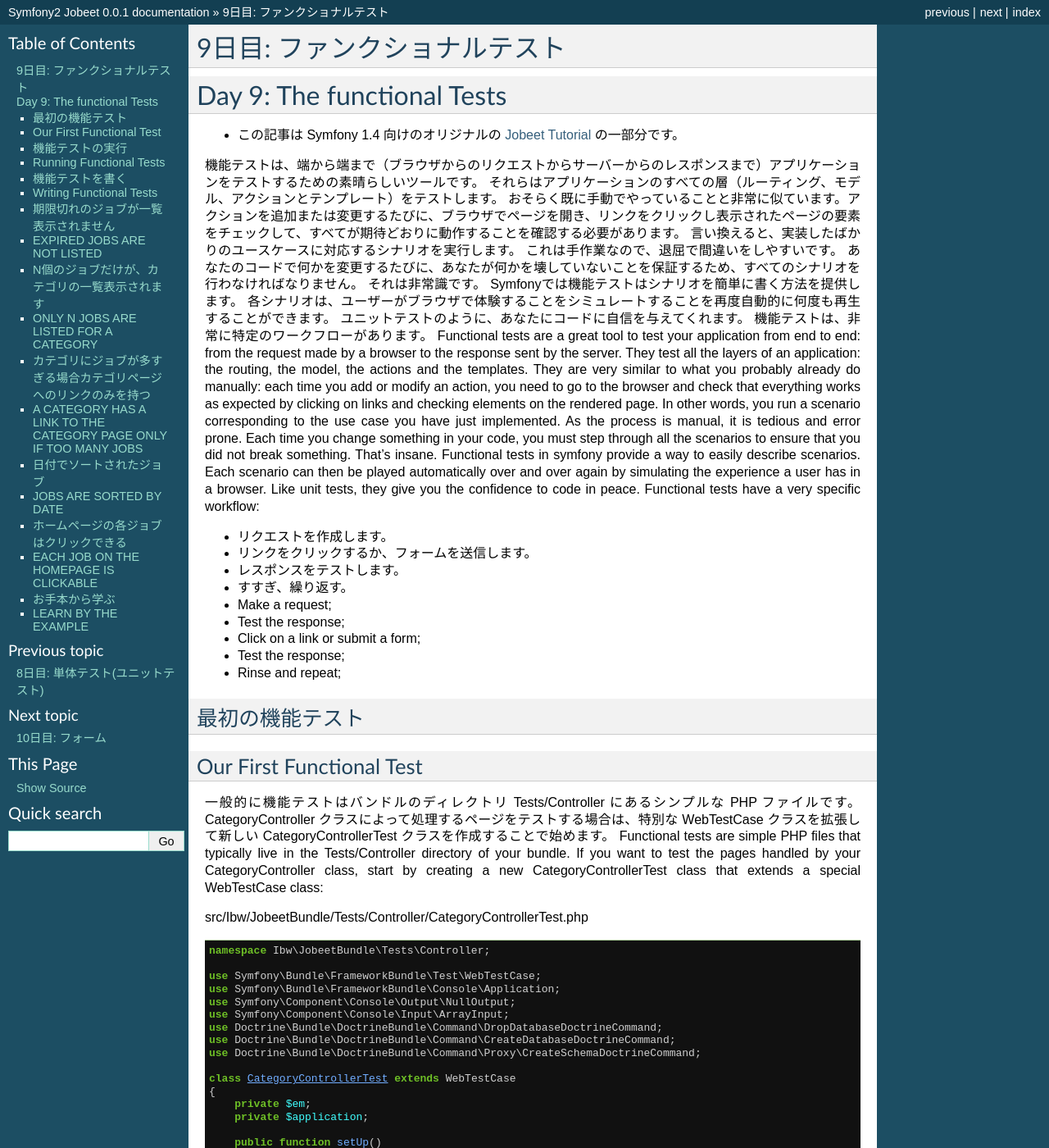
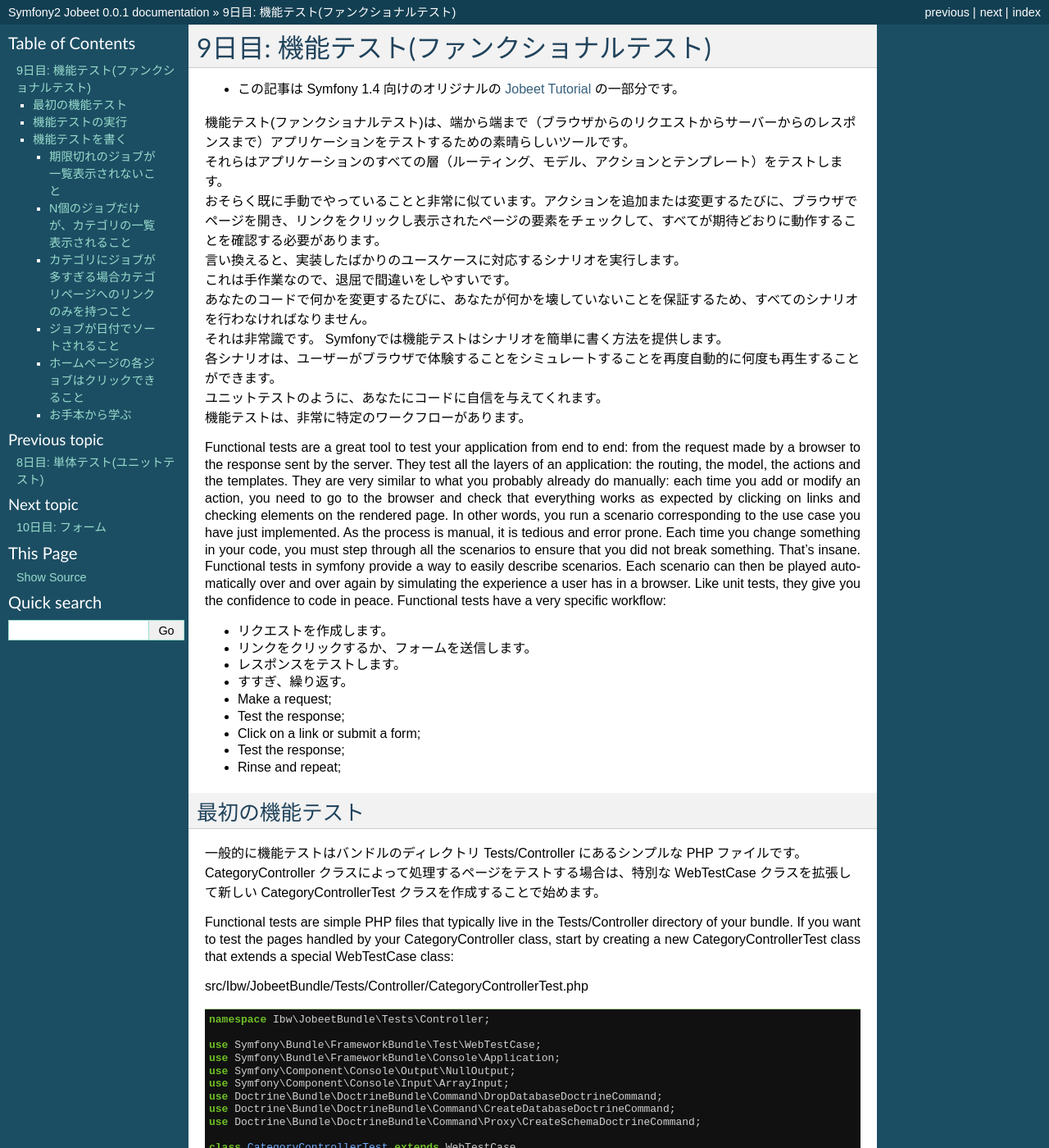
Before and after one commit to symfony-japan-old/symfony2-jobeet-ja, a Sphinx documentation site: the page built from source/day-9-the-functional-tests.rst, in a window 1280 px wide and 1400 px high. Shown: the whole window at 82% size. Built offline with Sphinx 7.4.7, drawn with Linux system fonts in a browser that asks for light colours; some of the changed text lies outside the part shown.

Commit message:
タイトルを整形し、日本語だけに。

```diff
--- a/source/day-9-the-functional-tests.rst
+++ b/source/day-9-the-functional-tests.rst
@@ -1,20 +1,18 @@
-9日目: ファンクショナルテスト
-===========================
-Day 9: The functional Tests
-===========================
+9日目: 機能テスト(ファンクショナルテスト)
+=========================================
 
 .. include:: common/original.rst.inc
 
-機能テストは、端から端まで（ブラウザからのリクエストからサーバーからのレスポンスまで）アプリケーションをテストするための素晴らしいツールです。
-それらはアプリケーションのすべての層（ルーティング、モデル、アクションとテンプレート）をテストします。
-おそらく既に手動でやっていることと非常に似ています。アクションを追加または変更するたびに、ブラウザでページを開き、リンクをクリックし表示されたページの要素をチェックして、すべてが期待どおりに動作することを確認する必要があります。
-言い換えると、実装したばかりのユースケースに対応するシナリオを実行します。
-これは手作業なので、退屈で間違いをしやすいです。
-あなたのコードで何かを変更するたびに、あなたが何かを壊していないことを保証するため、すべてのシナリオを行わなければなりません。
-それは非常識です。 Symfonyでは機能テストはシナリオを簡単に書く方法を提供します。
-各シナリオは、ユーザーがブラウザで体験することをシミュレートすることを再度自動的に何度も再生することができます。
-ユニットテストのように、あなたにコードに自信を与えてくれます。
-機能テストは、非常に特定のワークフローがあります。
+| 機能テスト(ファンクショナルテスト)は、端から端まで（ブラウザからのリクエストからサーバーからのレスポンスまで）アプリケーションをテストするための素晴らしいツールです。
+| それらはアプリケーションのすべての層（ルーティング、モデル、アクションとテンプレート）をテストします。
+| おそらく既に手動でやっていることと非常に似ています。アクションを追加または変更するたびに、ブラウザでページを開き、リンクをクリックし表示されたページの要素をチェックして、すべてが期待どおりに動作することを確認する必要があります。
+| 言い換えると、実装したばかりのユースケースに対応するシナリオを実行します。
+| これは手作業なので、退屈で間違いをしやすいです。
+| あなたのコードで何かを変更するたびに、あなたが何かを壊していないことを保証するため、すべてのシナリオを行わなければなりません。
+| それは非常識です。 Symfonyでは機能テストはシナリオを簡単に書く方法を提供します。
+| 各シナリオは、ユーザーがブラウザで体験することをシミュレートすることを再度自動的に何度も再生することができます。
+| ユニットテストのように、あなたにコードに自信を与えてくれます。
+| 機能テストは、非常に特定のワークフローがあります。
 Functional tests are a great tool to test your application from end to end: from the request made by a browser to the response sent by the server.
 They test all the layers of an application: the routing, the model, the actions and the templates.
 They are very similar to what you probably already do manually: each time you add or modify an action, you need to go to the browser and check that everything works as expected by clicking on links and checking elements on the rendered page.
@@ -37,12 +35,10 @@
 * Rinse and repeat;
 
 最初の機能テスト
--------------
-Our First Functional Test
--------------------------
+----------------
 
-一般的に機能テストはバンドルのディレクトリ Tests/Controller にあるシンプルな PHP ファイルです。
-CategoryController クラスによって処理するページをテストする場合は、特別な WebTestCase クラスを拡張して新しい CategoryControllerTest クラスを作成することで始めます。
+| 一般的に機能テストはバンドルのディレクトリ Tests/Controller にあるシンプルな PHP ファイルです。
+| CategoryController クラスによって処理するページをテストする場合は、特別な WebTestCase クラスを拡張して新しい CategoryControllerTest クラスを作成することで始めます。
 Functional tests are simple PHP files that typically live in the Tests/Controller directory of your bundle.
 If you want to test the pages handled by your CategoryController class, start by creating a new CategoryControllerTest class that extends a special WebTestCase class:
 
@@ -131,9 +127,7 @@
 To learn more about crawler, read the Symfony documentation here.
 
 機能テストの実行
--------------
-Running Functional Tests
-------------------------
+----------------
 
 ユニットテストに関して、 PHPUnit のコマンドを実行することで機能テストを実行することができます。
 As for unit tests, launching functional tests can be done by executing the phpunit command:
@@ -159,19 +153,15 @@
    Failed asserting that false is true.
 
 機能テストを書く
-------------
-Writing Functional Tests
-------------------------
+----------------
 
-機能テストを書くことはブラウザでシナリオを演じることに似ています。すでに2日目のストーリーとしてテストする必要のあるすべてのシナリオは書かかれています。
-まずは、 JobControllerTest クラスを編集して Jobeet のホームページをテストしてみましょう。 次のコードで置き換えます。
+| 機能テストを書くことはブラウザでシナリオを演じることに似ています。すでに2日目のストーリーとしてテストする必要のあるすべてのシナリオは書かかれています。
+| まずは、 JobControllerTest クラスを編集して Jobeet のホームページをテストしてみましょう。 次のコードで置き換えます。
 Writing functional tests is like playing a scenario in a browser. We already have written all the scenarios we need to test as part of the day 2 stories.
 First, let’s test the Jobeet homepage by editing the JobControllerTest class. Replace the code with the following one:
 
-期限切れのジョブが一覧表示されません
------------------------------
-EXPIRED JOBS ARE NOT LISTED
----------------------------
+期限切れのジョブが一覧表示されないこと
+~~~~~~~~~~~~~~~~~~~~~~~~~~~~~~~~~~~~~~
 
 .. code-block:: php
 
@@ -254,19 +244,17 @@
        }
    }
 
-ホームページから期限切れのジョブの除外を検証するために、CSSセレクタ ``.jobs td.position:contains("Expired")`` が、レスポンスの中のHTMLコンテンツ内のどれとも一致しないことを確認します。
-（フィクスチャーの中で唯一、有効期限が切れた仕事は、役職に「Expired」が含まれていたことを思い出してください）。
+| ホームページから期限切れのジョブの除外を検証するために、CSSセレクタ ``.jobs td.position:contains("Expired")`` が、レスポンスの中のHTMLコンテンツ内のどれとも一致しないことを確認します。
+| （フィクスチャーの中で唯一、有効期限が切れた仕事は、役職に「Expired」が含まれていたことを思い出してください）。
 To verify the exclusion of expired jobs from the homepage,
 we check that the CSS selector .jobs td.position:contains("Expired") does not match anywhere in the response HTML content
 (remember that in the fixtures, the only expired job we have contains “Expired” in the position).
 
-N個のジョブだけが、カテゴリの一覧表示されます
------------------------------------
-ONLY N JOBS ARE LISTED FOR A CATEGORY
--------------------------------------
+N個のジョブだけが、カテゴリの一覧表示されること
+~~~~~~~~~~~~~~~~~~~~~~~~~~~~~~~~~~~~~~~~~~~~~~~
 
-TestIndex（） 関数の最後に次のコードを追加します。
-機能テストで app/config/config.yml で定義されたカスタムパラメータを取得するには、カーネルを使用します。
+| TestIndex（） 関数の最後に次のコードを追加します。
+| 機能テストで app/config/config.yml で定義されたカスタムパラメータを取得するには、カーネルを使用します。
 Add the following code at the end of  your testIndex() function.
 To get the custom parameter defined in app/config/config.yml in our functional test, we will use the kernel:
 
@@ -298,10 +286,8 @@
               <div class="category">
    <!-- ... -->
 
-カテゴリにジョブが多すぎる場合カテゴリページへのリンクのみを持つ
-------------------------------------------------
-A CATEGORY HAS A LINK TO THE CATEGORY PAGE ONLY IF TOO MANY JOBS
-----------------------------------------------------------------
+カテゴリにジョブが多すぎる場合カテゴリページへのリンクのみを持つこと
+~~~~~~~~~~~~~~~~~~~~~~~~~~~~~~~~~~~~~~~~~~~~~~~~~~~~~~~~~~~~~~~~~~~~
 
 src/Ibw/JobeetBundle/Tests/Controller/JobControllerTest.php
 
@@ -314,15 +300,13 @@
        $this->assertTrue($crawler->filter('.category_programming .more_jobs')->count() == 1);
    }
 
-これらのテストでは、デザインカテゴリに「 more jobs 」リンクがないこと(``.category_design .more_jobs`` がないこと)を確認し、
-プログラミングカテゴリには「 more jobs 」リンクがあること(``.category_programming .more_jobs`` があること)をチェックします。
+| これらのテストでは、デザインカテゴリに「 more jobs 」リンクがないこと(``.category_design .more_jobs`` がないこと)を確認し、
+| プログラミングカテゴリには「 more jobs 」リンクがあること(``.category_programming .more_jobs`` があること)をチェックします。
 In these tests, we check that there is no “more jobs” link for the design category (.category_design .more_jobs does not exist),
  and that there is a “more jobs” link for the programming category (.category_programming .more_jobs does exist).
 
-日付でソートされたジョブ
-------------------
-JOBS ARE SORTED BY DATE
------------------------
+ジョブが日付でソートされること
+~~~~~~~~~~~~~~~~~~~~~~~~~~~~~~
 
 ジョブが実際に日付でソートされているかどうかをテストするために、ホームページに記載された最初の仕事が、期待したものであることを確認する必要があります。
 URL に期待する主キーが含まれていることを確認することで行います。
@@ -391,10 +375,8 @@
 
    //...
 
-ホームページの各ジョブはクリックできる
-----------------------------
-EACH JOB ON THE HOMEPAGE IS CLICKABLE
--------------------------------------
+ホームページの各ジョブはクリックできること
+~~~~~~~~~~~~~~~~~~~~~~~~~~~~~~~~~~~~~~~~~~
 
 ホームページの求人リンクをテストするには、「Web Developer」テキストをクリックすることをシミュレートします。
 それらの多くがページに存在するので、明示的に最初のものをクリックするようにブラウザに依頼します。
@@ -424,9 +406,7 @@
    // ...
 
 お手本から学ぶ
------------
-LEARN BY THE EXAMPLE
---------------------
+~~~~~~~~~~~~~~
 
 このセクションでは、ジョブとカテゴリページをテストするために必要なすべてのコードがあります。
 いくつかの新しいトリックをきちんと学ぶように、慎重にコードを読んでください。：
```
